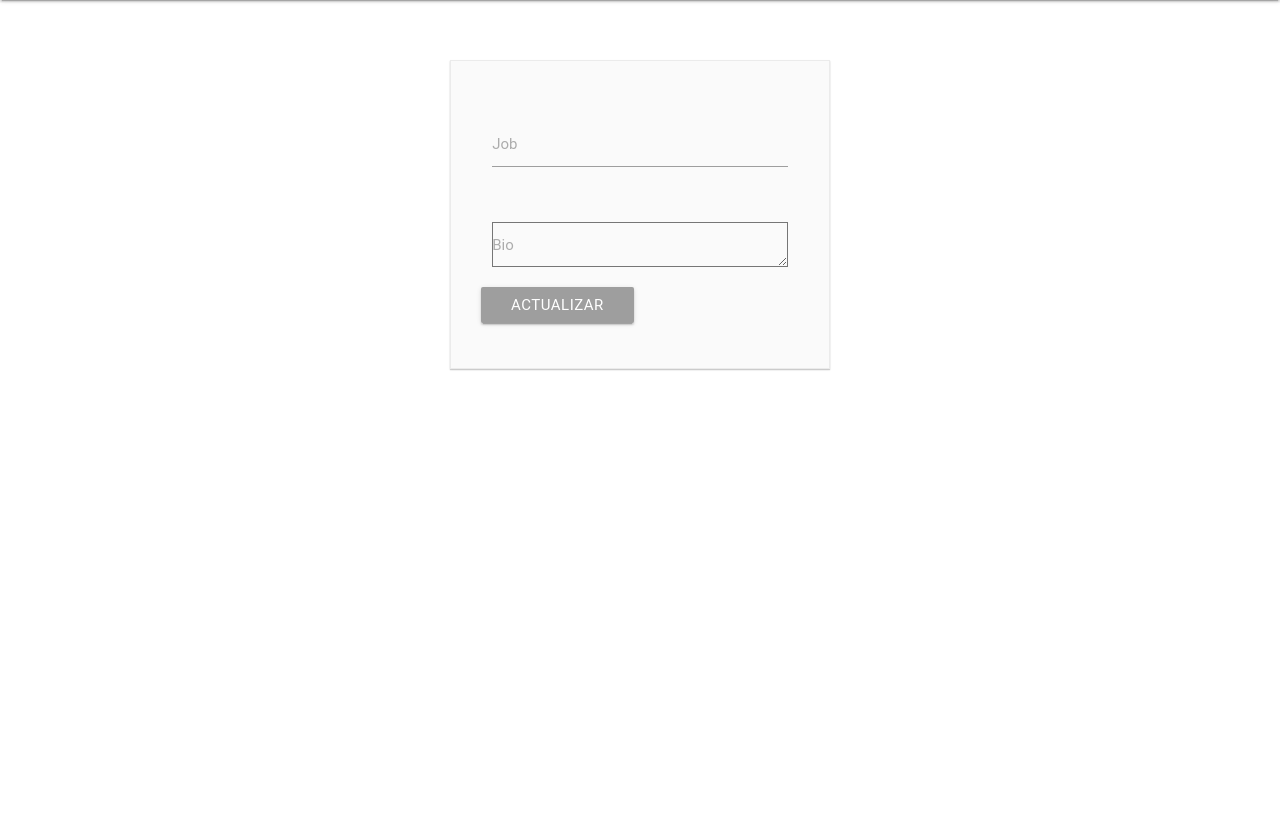
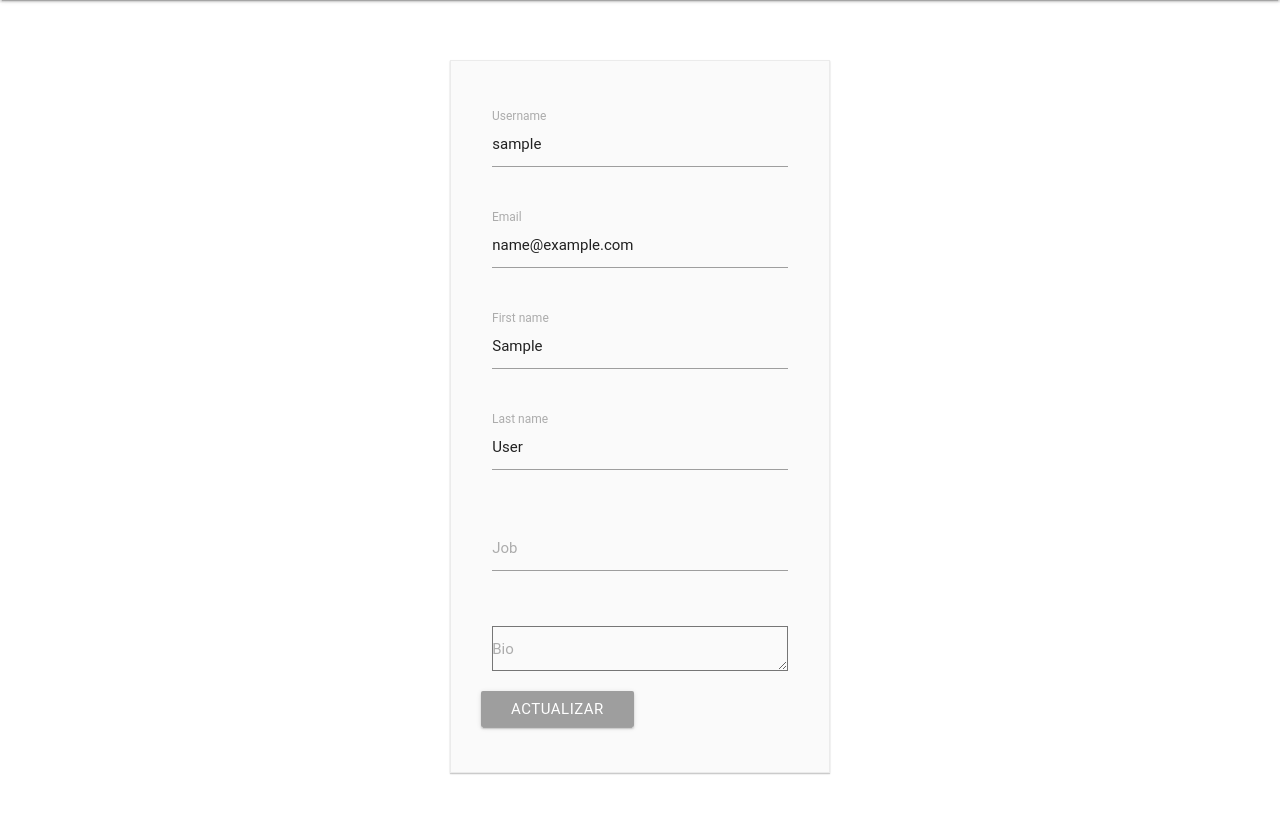
Before and after one commit to erikb2/django_admin, a Django app: page /clients/edit_client/ in a window 1280 px wide. Shown: the part 64-897 px from the top of the page. Before the commit the page ends 435 px from the top, so only its background shows below. Run offline with Django 3.2, Linux system fonts and the light colour scheme; the visitor is signed in with stand-in values (Sample User, id 1); data that the repository does not hold is empty; some libraries are stand-ins or nearby versions; some web fonts are replaced.

Commit message:
Se unifican el edit y edit_client

```diff
--- a/admin_facilito/clients/views.py
+++ b/admin_facilito/clients/views.py
@@ -196,13 +196,19 @@ def logout(request):
 
 @login_required( login_url = 'client:login')
 def edit_client(request):
-    form = EditClientForm(request.POST or None, instance = client_instance(request.user) )  # Rellena los campos con lo que existe actualmente dentro de la BD
+    form_client = EditClientForm(request.POST or None, instance = client_instance(request.user) )  # Rellena los campos con lo que existe actualmente dentro de la BD
+    form_user   = EditUserForm(request.POST or None, instance = request.user)
     if request.method == 'POST':
-        if form.is_valid():
-            form.save()
+        if form_client.is_valid() and form_user.is_valid():
+            form_user.save()
+            form_client.save()
             messages.success(request, 'Datos actualizados correctamente')
 
-    return render(request, 'client/edit_client.html', {'form': form})
+    context = {
+        'form_client': form_client,
+        'form_user'  : form_user
+    }
+    return render(request, 'client/edit_client.html', context)
 
 def client_instance(user):
     try:
--- a/admin_facilito/templates/client/edit_client.html
+++ b/admin_facilito/templates/client/edit_client.html
@@ -11,14 +11,10 @@
 	<div class = "class_container_form" >
 		<form method="post" action="">
 			{% csrf_token %}
-      {% for field in form %}
-        <div class="row" >
-          <div class="input-field col s12">
-            {{ field }}
-            <label class="{% for class in field.label_clasess %} {{ class }} {% endfor %}" for="{{ field.name }}" >  {{ field.label }} </label>
-          </div>
-        </div>
-      {%  endfor %}
+
+      {% include "includes/_forms.html" with form=form_user %}
+      {% include "includes/_forms.html" with form=form_client %}
+
       <input class="btn #9e9e9e grey" type="submit" value="Actualizar">
 		</form>
 	</div>
--- /dev/null
+++ b/admin_facilito/templates/includes/_forms.html
@@ -0,0 +1,8 @@
+{% for field in form %}
+  <div class="row" >
+    <div class="input-field col s12">
+      {{ field }}
+      <label class="{% for class in field.label_clasess %} {{ class }} {% endfor %}" for="{{ field.name }}" >  {{ field.label }} </label>
+    </div>
+  </div>
+{%  endfor %}
```
Also changed, not shown: 1 other file.
